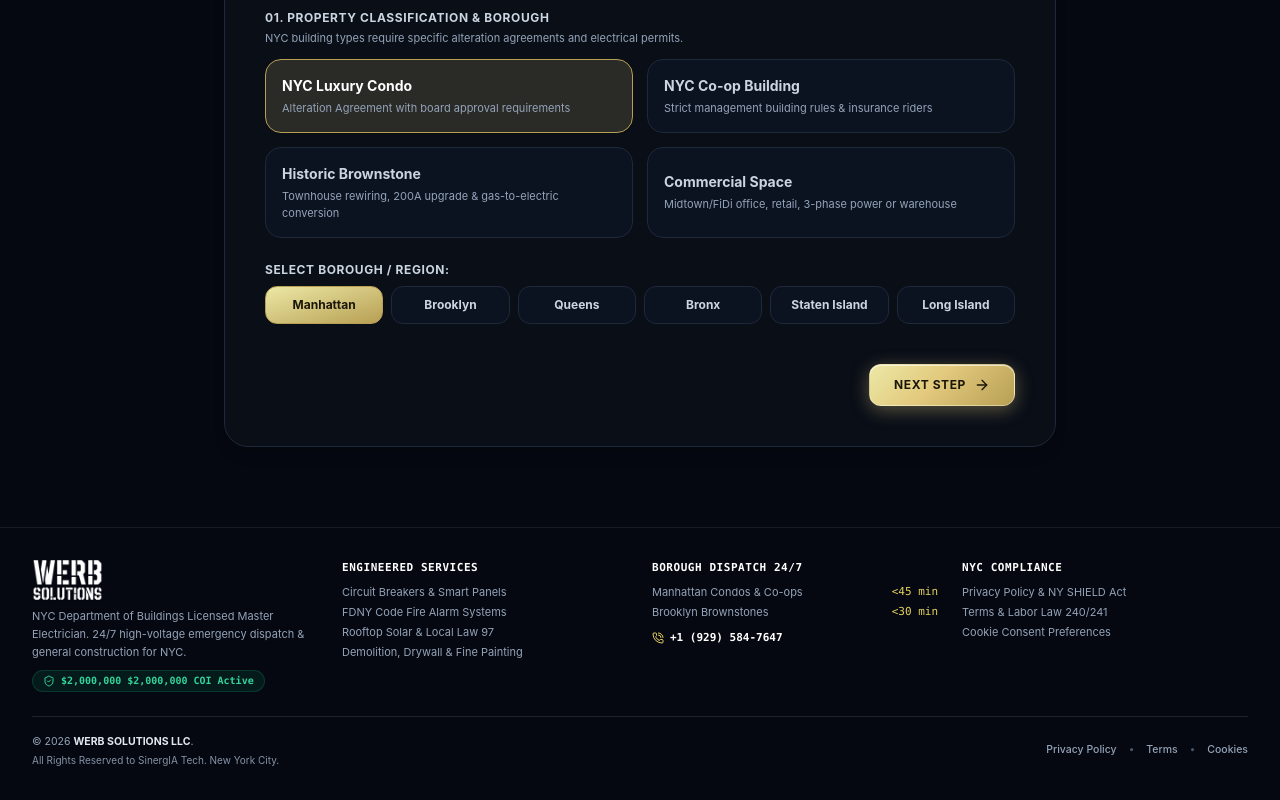
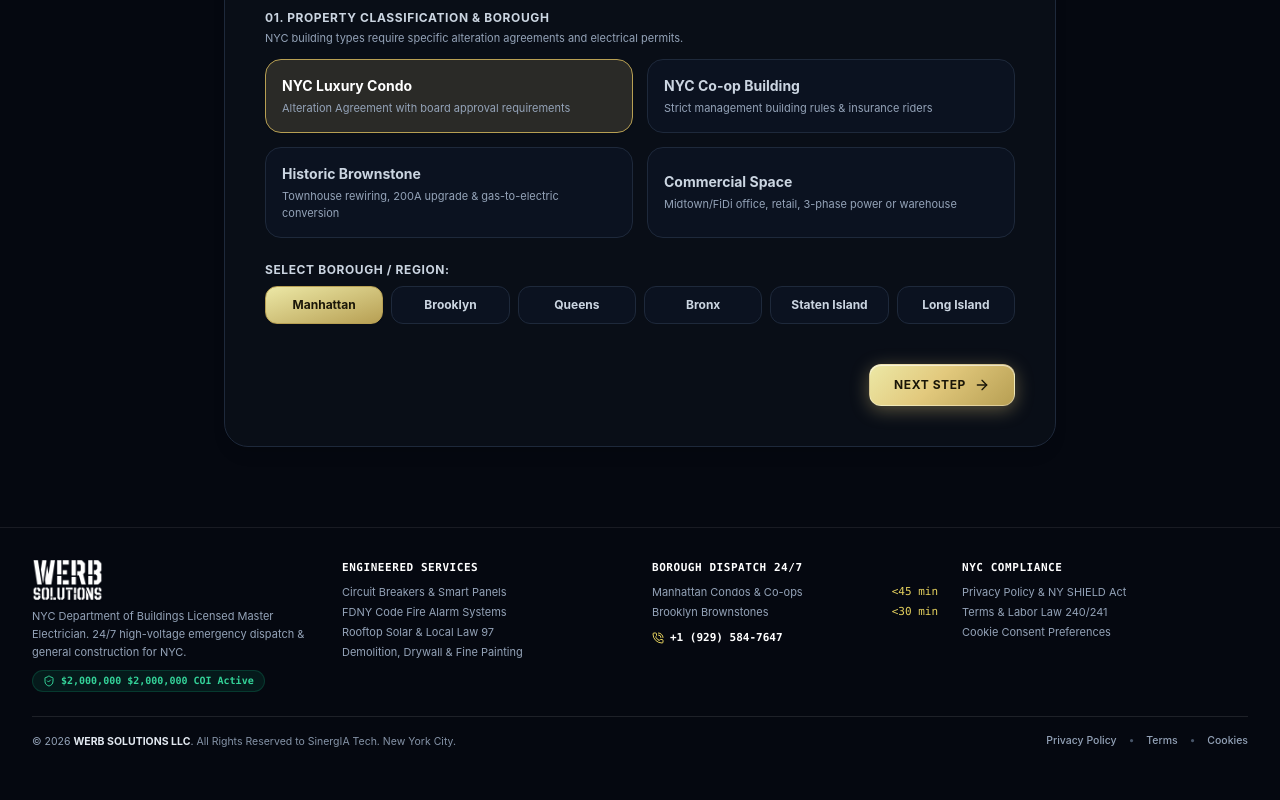
Before and after one commit to fabrilp2602-star/werb-solutions, a Next.js app: page / in a window 1280 px wide. Shown: the part 4224-5024 px from the top of the page. Built offline with nearby package versions, Linux system fonts and the light colour scheme.

Commit message:
fix(footer): copyright single line on desktop and two lines on mobile

```diff
--- a/components/Footer.tsx
+++ b/components/Footer.tsx
@@ -129,8 +129,8 @@ export default function Footer() {
         {/* Compact Bottom Bar: Links on top on mobile, copyright below, centered and cleared from bottom bar */}
         <div className="border-t border-slate-200/80 dark:border-white/10 pt-4 flex flex-col-reverse sm:flex-row items-center justify-between gap-3 text-center sm:text-left text-[11px] sm:text-[10.5px]">
           <div className="leading-relaxed text-slate-500 dark:text-slate-400">
-            <div>&copy; 2026 <strong className="text-slate-800 dark:text-slate-200">WERB SOLUTIONS LLC</strong>.</div>
-            <div className="text-[10px] text-slate-500/90 dark:text-slate-400/90 mt-0.5">{t.footer.copyright}</div>
+            <span className="block sm:inline">&copy; 2026 <strong className="text-slate-800 dark:text-slate-200">WERB SOLUTIONS LLC</strong>.</span>{" "}
+            <span className="block sm:inline text-[10px] sm:text-[10.5px] text-slate-500/90 dark:text-slate-400/90">{t.footer.copyright}</span>
           </div>
           <div className="flex items-center justify-center gap-3 font-medium">
             <Link href="/privacy" className="hover:text-[#c99818] dark:hover:text-[#e5d15e] transition-colors">{t.footer.privacyLink.split("&")[0].trim()}</Link>
```
